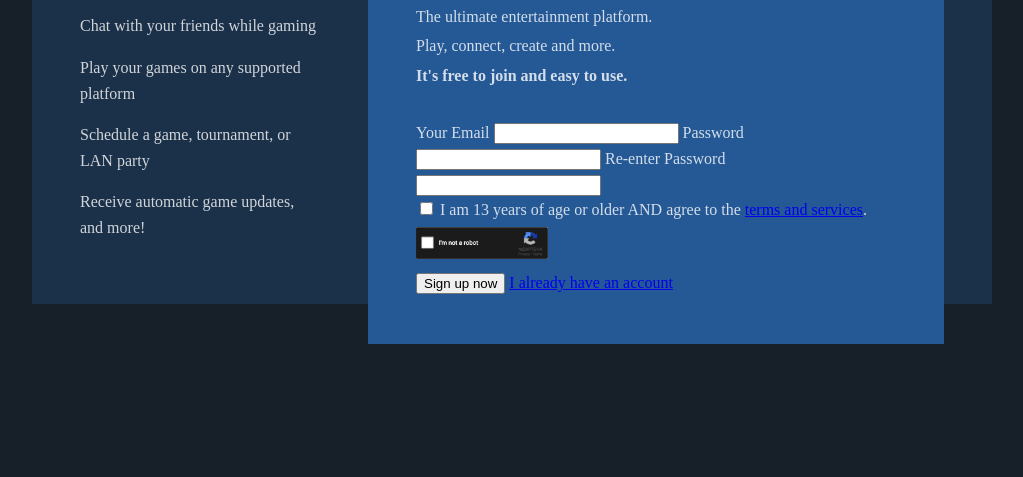
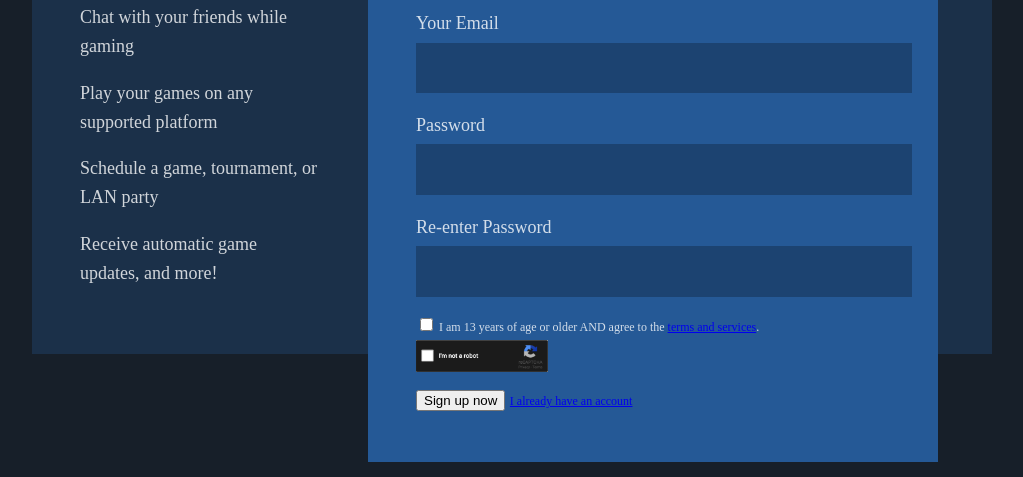
Before and after one commit to osbornegabriel/Adobe_Front-End_Signup-Form, a plain HTML site: page index.html in a window 1280 px wide. Shown: the part 339-816 px from the top of the page, without its empty margins (128-1151 px from the left). Drawn offline with Linux system fonts and the light colour scheme.

Commit message:
style form elements

```diff
--- a/styles.css
+++ b/styles.css
@@ -4,7 +4,7 @@
   --fw-2: 700;
   --fw-3: 900;
 
-  --fs-1: 1.125;
+  --fs-1: 1.125rem;
   --fs-2: 1.25rem;
   --fs-3: 2rem;
   --fs-small: .75rem;
@@ -67,6 +67,10 @@ p {
   font-size: var(--fs-2);
 }
 
+.fineprint {
+  font-size: var(--fs-small);
+}
+
 .list--unstyled {
   margin: 0;
   padding: 0;
@@ -115,5 +119,18 @@ p {
 }
 
 .form {
-  margin: 2em 0 0;
+  margin: 1.5em 0 0;
 }
+
+.form__label {
+  display: block;
+}
+
+.form__text {
+  all: unset;
+  display: block;
+  margin: .25em 0 1em;
+  background: var(--clr-dark);
+  width: 100%;
+  padding: .6em;
+}
```
